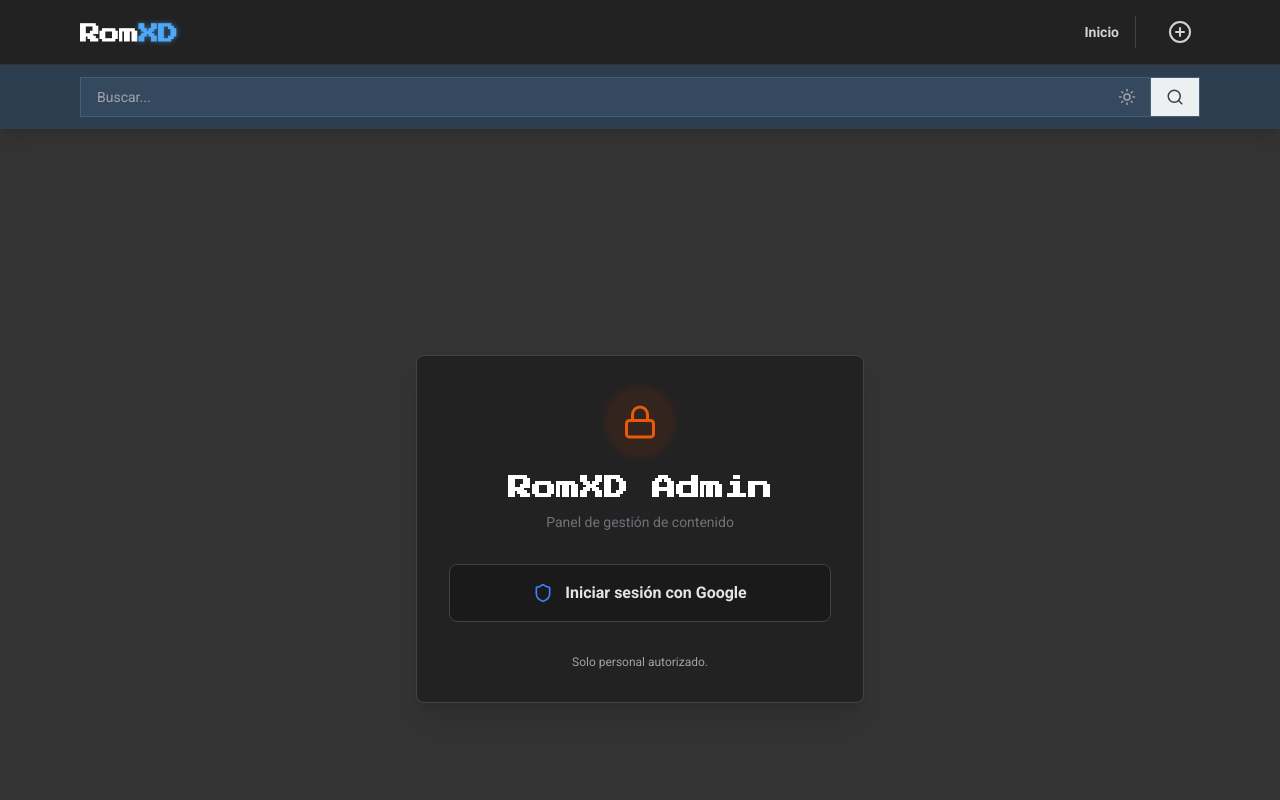
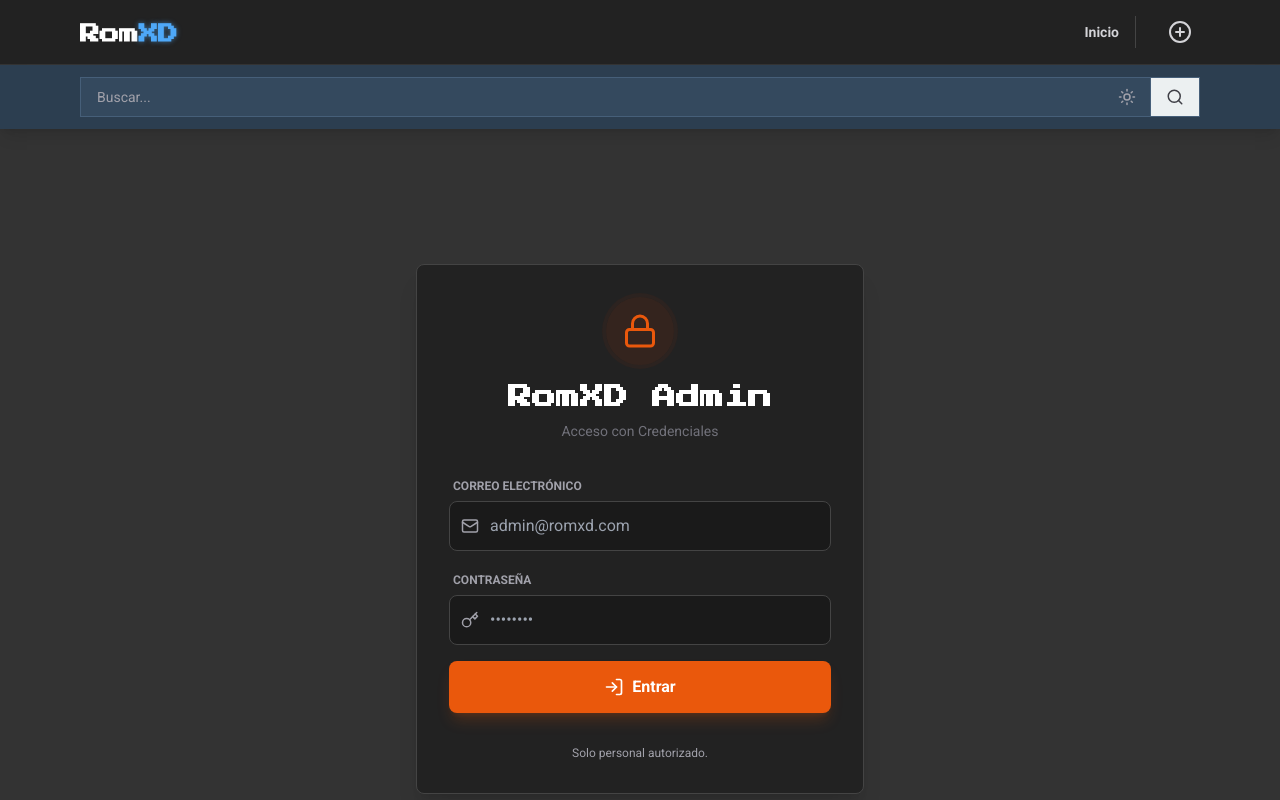
Before and after one commit to mochocota/Romxd, a React (Vite) app: page /#/login in a window 1280 px wide. Shown: the top 800 px of the page. Built offline with nearby package versions, Linux system fonts and the light colour scheme; no server answers; the database is empty.

Commit message:
feat(auth): Implement email/password login
Replaces Google OAuth with email and password authentication for the admin login. Includes validation for empty fields and more specific error handling for common authentication issues.

```diff
--- a/pages/Login.tsx
+++ b/pages/Login.tsx
@@ -1,24 +1,41 @@
 import React, { useState } from 'react';
-import { signInWithPopup } from 'firebase/auth';
-import { auth, googleProvider } from '../services/firebase';
+import { signInWithEmailAndPassword } from 'firebase/auth';
+import { auth } from '../services/firebase';
 import { useNavigate } from 'react-router-dom';
-import { Lock, Shield, Loader2, AlertCircle } from 'lucide-react';
+import { Lock, Loader2, AlertCircle, LogIn, Mail, Key } from 'lucide-react';
 import { SEO } from '../components/SEO';
 
 export const Login: React.FC = () => {
+  const [email, setEmail] = useState('');
+  const [password, setPassword] = useState('');
   const [error, setError] = useState('');
   const [loading, setLoading] = useState(false);
   const navigate = useNavigate();
 
-  const handleGoogleLogin = async () => {
+  const handleLogin = async (e: React.FormEvent) => {
+    e.preventDefault();
     setError('');
+
+    if (!email.trim() || !password.trim()) {
+        setError('Por favor completa todos los campos.');
+        return;
+    }
+
     setLoading(true);
     try {
-      await signInWithPopup(auth, googleProvider);
+      await signInWithEmailAndPassword(auth, email, password);
       navigate('/admin');
     } catch (err: any) {
       console.error(err);
-      setError('Error al iniciar sesión. Verifica tu configuración de Firebase.');
+      if (err.code === 'auth/invalid-credential' || err.code === 'auth/user-not-found' || err.code === 'auth/wrong-password') {
+          setError('Credenciales incorrectas. Intenta de nuevo.');
+      } else if (err.code === 'auth/invalid-email') {
+          setError('El formato del correo es inválido.');
+      } else if (err.code === 'auth/too-many-requests') {
+          setError('Demasiados intentos fallidos. Intenta más tarde.');
+      } else {
+          setError('Error al iniciar sesión. Intenta más tarde.');
+      }
     } finally {
       setLoading(false);
     }
@@ -28,7 +45,7 @@
     <div className="min-h-screen flex items-center justify-center bg-gray-100 dark:bg-[#333] transition-colors duration-300 px-4">
       <SEO title="Admin Login" description="Acceso restringido" noIndex={true} />
 
-      <div className="bg-white dark:bg-[#222] p-8 rounded-lg shadow-xl border border-gray-200 dark:border-[#444] w-full max-w-md text-center animate-fadeIn">
+      <div className="bg-white dark:bg-[#222] p-8 rounded-lg shadow-xl border border-gray-200 dark:border-[#444] w-full max-w-md animate-fadeIn">
         <div className="flex flex-col items-center mb-8">
             <div className="p-4 bg-orange-100 dark:bg-orange-900/20 rounded-full mb-4 ring-4 ring-orange-50 dark:ring-orange-900/10">
                 <Lock className="text-orange-600" size={36} />
@@ -37,33 +54,65 @@
                 RomXD Admin
             </h1>
             <p className="text-zinc-500 text-sm">
-                Panel de gestión de contenido
+                Acceso con Credenciales
             </p>
         </div>
 
         {error && (
-            <div className="mb-6 p-4 bg-red-50 dark:bg-red-900/20 text-red-600 dark:text-red-400 rounded-lg text-sm flex items-start gap-2 text-left">
+            <div className="mb-6 p-4 bg-red-50 dark:bg-red-900/20 text-red-600 dark:text-red-400 rounded-lg text-sm flex items-start gap-2 text-left border border-red-100 dark:border-red-900/30">
                 <AlertCircle size={18} className="shrink-0 mt-0.5" />
                 <span>{error}</span>
             </div>
         )}
 
+        <form onSubmit={handleLogin} className="space-y-4">
+            <div className="space-y-1">
+                <label className="text-xs font-bold uppercase text-zinc-500 dark:text-zinc-400 ml-1">Correo Electrónico</label>
+                <div className="relative">
+                    <Mail className="absolute left-3 top-1/2 -translate-y-1/2 text-zinc-400" size={18} />
+                    <input
+                        type="email"
+                        value={email}
+                        onChange={(e) => setEmail(e.target.value)}
+                        className="w-full bg-gray-50 dark:bg-[#1a1a1a] border border-gray-200 dark:border-[#444] text-zinc-800 dark:text-white pl-10 pr-4 py-3 rounded-lg focus:outline-none focus:border-orange-500 dark:focus:border-orange-500 transition-colors"
+                        placeholder="admin@romxd.com"
+                        required
+                    />
+                </div>
+            </div>
+
+            <div className="space-y-1">
+                <label className="text-xs font-bold uppercase text-zinc-500 dark:text-zinc-400 ml-1">Contraseña</label>
+                <div className="relative">
+                    <Key className="absolute left-3 top-1/2 -translate-y-1/2 text-zinc-400" size={18} />
+                    <input
+                        type="password"
+                        value={password}
+                        onChange={(e) => setPassword(e.target.value)}
+                        className="w-full bg-gray-50 dark:bg-[#1a1a1a] border border-gray-200 dark:border-[#444] text-zinc-800 dark:text-white pl-10 pr-4 py-3 rounded-lg focus:outline-none focus:border-orange-500 dark:focus:border-orange-500 transition-colors"
+                        placeholder="••••••••"
+                        required
+                    />
+                </div>
+            </div>
+
             <button
-            onClick={handleGoogleLogin}
+                type="submit"
                 disabled={loading}
-            className="w-full bg-white dark:bg-[#1a1a1a] border border-gray-300 dark:border-[#444] hover:bg-gray-50 dark:hover:bg-[#2a2a2a] hover:border-orange-500 dark:hover:border-orange-500 text-zinc-700 dark:text-zinc-200 font-bold py-4 px-4 rounded-lg transition-all duration-200 flex items-center justify-center gap-3 group relative overflow-hidden shadow-sm"
+                className="w-full mt-6 bg-orange-600 hover:bg-orange-500 text-white font-bold py-3.5 px-4 rounded-lg transition-all duration-200 flex items-center justify-center gap-2 shadow-lg shadow-orange-600/20 active:scale-[0.98]"
             >
                 {loading ? (
-                <Loader2 className="animate-spin text-orange-600" size={24} />
+                    <Loader2 className="animate-spin" size={20} />
                 ) : (
                     <>
-                    <Shield size={20} className="text-blue-500 group-hover:scale-110 transition-transform" />
-                    <span>Iniciar sesión con Google</span>
+                        <LogIn size={20} />
+                        <span>Entrar</span>
                     </>
                 )}
             </button>
+        </form>
 
-        <p className="mt-8 text-xs text-zinc-400">
+        <p className="mt-8 text-center text-xs text-zinc-400">
             Solo personal autorizado.
         </p>
       </div>
```
Lines whose indentation alone changed are shown as unchanged.
